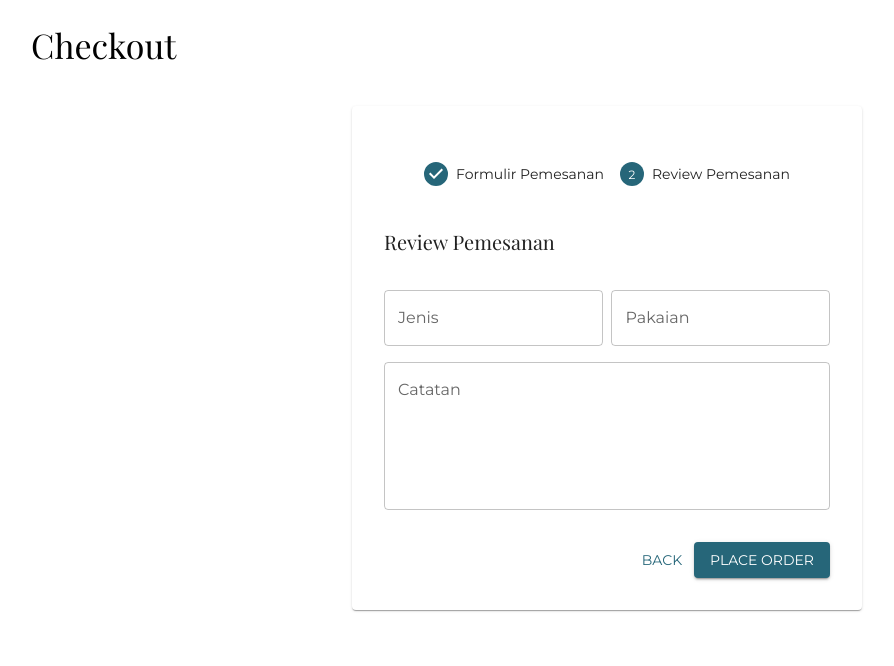
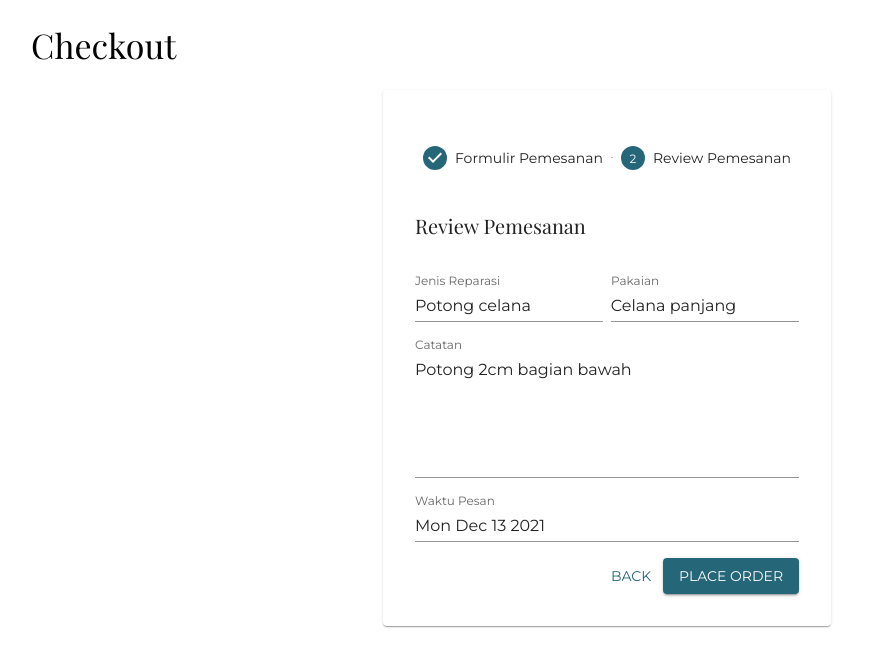
Before and after one commit to rafirm29/najait-express, a React (Create React App) app: page /checkout in a window 1280 px wide. Both pictures are taken after a click on the button "NEXT". Shown: the top 666 px of the page, without its empty margins (33-927 px from the left). Built offline with nearby package versions, Linux system fonts and the light colour scheme.

Commit message:
minor fix

```diff
--- a/src/components/checkout/ReviewOrder.js
+++ b/src/components/checkout/ReviewOrder.js
@@ -35,15 +35,19 @@ function ReviewOrder() {
           sx={{ flex: 0.49 }}
           id="jenis"
           name="jenis"
-          label="Jenis"
-          variant="outlined"
+          label="Jenis Reparasi"
+          variant="standard"
+          value="Potong celana"
+          inputProps={{ readOnly: true }}
         />
         <TextField
           sx={{ flex: 0.49 }}
           id="pakaian"
           name="pakaian"
           label="Pakaian"
-          variant="outlined"
+          variant="standard"
+          value="Celana panjang"
+          inputProps={{ readOnly: true }}
         />
       </Box>
       <Box>
@@ -54,7 +58,9 @@ function ReviewOrder() {
           id="catatan"
           name="catatan"
           label="Catatan"
-          variant="outlined"
+          variant="standard"
+          value="Potong 2cm bagian bawah"
+          inputProps={{ readOnly: true }}
         />
       </Box>
       <Box
@@ -65,26 +71,16 @@ function ReviewOrder() {
           my: 2,
         }}
       >
-        <LocalizationProvider dateAdapter={AdapterDateFns}>
-          <DateTimePicker
-            id="waktu_pesan"
-            name="waktu_pesan"
-            label="Waktu Pesan"
-            value={waktu_pesan}
-            onChange={handleWaktu_pesan}
-            renderInput={(params) => <TextField {...params} fullWidth />}
-            minDateTime={new Date()}
-          />
-        </LocalizationProvider>
+        <TextField
+          fullWidth
+          id="waktu_pesan"
+          name="waktu_pesan"
+          label="Waktu Pesan"
+          value={waktu_pesan.toDateString()}
+          variant="standard"
+          inputProps={{ readOnly: true }}
+        />
       </Box>
-      <Box
-        sx={{
-          width: "100%",
-          display: "flex",
-          justifyContent: "center",
-          alignItems: "center",
-        }}
-      ></Box>
     </Box>
   );
 }
--- a/src/pages/Checkout.js
+++ b/src/pages/Checkout.js
@@ -46,18 +46,10 @@ function Checkout() {
       <Typography variant="h4" my={3}>
         Checkout
       </Typography>
-      <Box>
-        <Grid
-          container
-          p={2}
-          columnSpacing={2}
-          alignItems="center"
-          justifyContent="center"
-        >
+      <Grid container alignItems="center" justifyContent="center">
         <Grid
           item
-            xs={8}
-            md={10}
+          xs={12}
           sx={{
             display: "flex",
             alignItems: "center",
@@ -65,8 +57,8 @@ function Checkout() {
           }}
         >
           <Card>
-              <Box px={4} py={4}>
-                <Box px={4}>
+            <Box sx={{ px: { xs: 2, md: 4 } }} py={4}>
+              <Box>
                 <Stepper activeStep={activeStep} sx={{ pt: 3, pb: 5 }}>
                   {steps.map((label) => (
                     <Step key={label}>
@@ -82,9 +74,9 @@ function Checkout() {
                       Thank you for your order.
                     </Typography>
                     <Typography variant="subtitle2">
-                        Your order number is #2001539. We have emailed your
-                        order confirmation, and will send you an update when
-                        your order has shipped.
+                      Your order number is #2001539. We have emailed your order
+                      confirmation, and will send you an update when your order
+                      has shipped.
                     </Typography>
                   </Container>
                 </>
@@ -97,9 +89,7 @@ function Checkout() {
                     )}
 
                     <Button variant="contained" onClick={handleNext}>
-                        {activeStep === steps.length - 1
-                          ? "Place order"
-                          : "Next"}
+                      {activeStep === steps.length - 1 ? "Place order" : "Next"}
                     </Button>
                   </Box>
                 </>
@@ -108,7 +98,6 @@ function Checkout() {
           </Card>
         </Grid>
       </Grid>
-      </Box>
     </Container>
   );
 }
```
Lines whose indentation alone changed are shown as unchanged.
